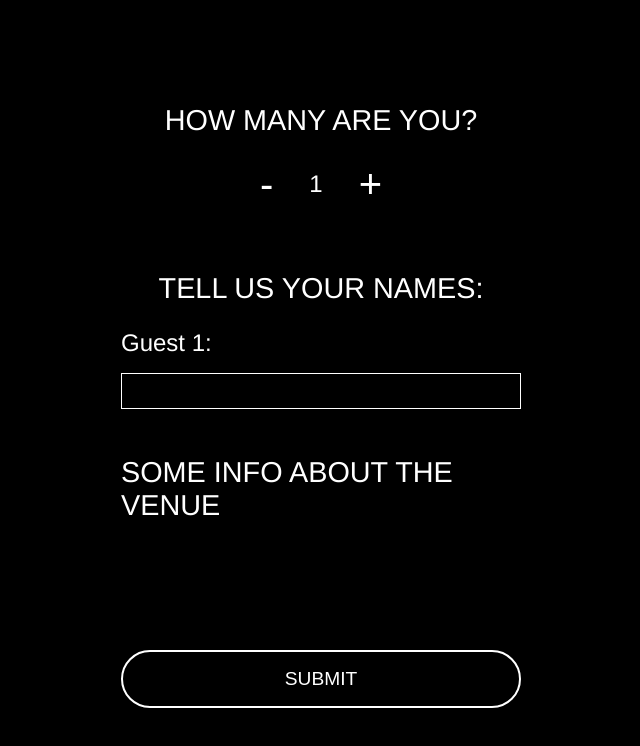
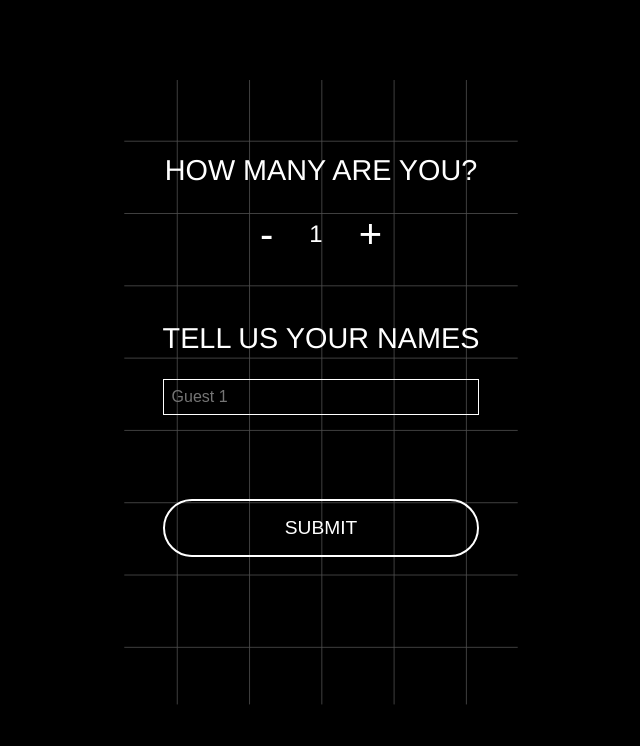
Before and after one commit to leolanzinger/stanzinger.rsvp, a React (Create React App) app: page /rsvp in a window 1280 px wide. Shown: the top 746 px of the page, without its empty margins (319-959 px from the left). Built offline with nearby package versions, Linux system fonts and the light colour scheme.

Commit message:
fixed build 5

```diff
--- a/src/Home.js
+++ b/src/Home.js
@@ -1,15 +1,21 @@
 import React from 'react';
 import { useNavigate } from 'react-router-dom';
 import logo from './assets/stanzinger.svg'; // Adjust the path as needed
+import bg from './assets/bg_landscape.svg'; // Adjust the path as needed
 
 function Home() {
   const navigate = useNavigate();
 
   return (
     <div style={{ textAlign: 'center', marginTop: '50px' }}>
+        <img src={bg} alt="Background" style={styles.bg} />
         <img src={logo} alt="Logo" style={styles.logo} />
       <h2>14.09.2024</h2>
       <button className="RSVP" onClick={() => navigate('/rsvp')}>RSVP</button>
+      <div style={styles.topLeft}>AME x LEO</div>
+      <div style={styles.topRight}>18:00 - 24:00</div>
+      <div style={styles.bottomLeft}>NELLA BELJAN GALLERY</div>
+      <div style={styles.bottomRight}>LEIPZIGER STR. 60/61</div>
     </div>
   );
 }
@@ -21,6 +27,35 @@ const styles = {
       height: 'auto',
       marginBottom: '20px', // Space between logo and title
     },
+    topLeft: {
+      position: 'absolute',
+      left: '16px',
+      top: '16px'
+    },
+    topRight: {
+      position: 'absolute',
+      right: '16px',
+      top: '16px'
+    },
+    bottomLeft: {
+      position: 'absolute',
+      left: '16px',
+      bottom: '16px'
+    },
+    bottomRight: {
+      position: 'absolute',
+      right: '16px',
+      bottom: '16px'
+    },
+    bg: {
+      position: 'absolute',
+      marginLeft: '-400px',
+      left: '50%',
+      width: '800px',
+      top: '15%',
+      opacity: '30%',
+      zIndex: '-1'
+    }
 }
 
 export default Home;
--- a/src/RSVPForm.js
+++ b/src/RSVPForm.js
@@ -1,16 +1,21 @@
 import React, { useState } from 'react';
 import { useNavigate } from 'react-router-dom';
+import bg from './assets/bg_portrait.svg'; // Adjust the path as needed
 
 function RSVPForm() {
   const [guestCount, setGuestCount] = useState(1);
   const [guestNames, setGuestNames] = useState(['']);
+  const [submitText, setSubmitText] = useState(['SUBMIT']);
   const navigate = useNavigate(); // Hook for navigation
 
   const handleIncrement = () => {
     setGuestCount(prevCount => {
-      const newCount = prevCount + 1;
-      setGuestNames(Array(newCount).fill(''));
-      return newCount;
+      if (prevCount < 4) {
+        const newCount = prevCount + 1;
+        setGuestNames(Array(newCount).fill(''));
+        return newCount;
+      }
+      return prevCount;
     });
   };
 
@@ -33,6 +38,8 @@ function RSVPForm() {
 
   const handleSubmit = async (e) => {
     e.preventDefault();
+
+    setSubmitText("SUBMITTING...");
 
     const url = 'https://sheetdb.io/api/v1/cztz4ochk7edw'; // Replace with your actual SheetDB API URL
     const apiKey = 'mjz7yuypb8gu44juhqa1hzkg2ui9zvl761g8igg1'; // Replace with your actual API key from SheetDB
@@ -57,35 +64,38 @@ function RSVPForm() {
       });
 
       if (response.ok) {
-        alert('RSVP Submitted!');
+        // alert('RSVP Submitted!');
         navigate('/confirmation'); // Redirect to confirmation page
       } else {
         const error = await response.json();
         alert('There was an error submitting your RSVP.');
         console.error('Error:', error);
+        submitText = "SUBMIT";
       }
     } catch (error) {
       alert('Error submitting RSVP. Please try again.');
       console.error('Fetch error:', error);
+      submitText = "SUBMIT";
     }
   };
 
   return (
     <div style={styles.container}>
+      <img src={bg} alt="Background" style={styles.bg} />
       <h2>HOW MANY ARE YOU?</h2>
       <div style={styles.guestSelector}>
         <button onClick={handleDecrement} style={styles.stepButton}>-</button>
         <span style={styles.count}>{guestCount}</span>
         <button onClick={handleIncrement} style={styles.stepButton}>+</button>
       </div>
-      <h2>TELL US YOUR NAMES:</h2>
+      <h2>TELL US YOUR NAMES</h2>
       <form onSubmit={handleSubmit} style={styles.form}>
         {guestNames.map((_, index) => (
           <div key={index} style={styles.inputGroup}>
             <label>
-              Guest {index + 1}:
               <input
                 type="text"
+                placeholder={`Guest ` + (index + 1)}
                 value={guestNames[index]}
                 onChange={(e) => handleGuestNameChange(index, e.target.value)}
                 required
@@ -94,8 +104,7 @@ function RSVPForm() {
             </label>
           </div>
         ))}
-        <h2>SOME INFO ABOUT THE VENUE</h2>
-        <button className="RSVP" type="submit" style={styles.submitButton}>SUBMIT</button>
+        <button className="RSVP" type="submit" style={styles.submitButton}>{submitText}</button>
       </form>
     </div>
   );
@@ -108,7 +117,8 @@ const styles = {
       justifyContent: 'flex-start',
       alignItems: 'center',
       height: '100vh', // Full viewport height
-      paddingTop: '160px'
+      paddingTop: '260px',
+      zIndex: '99'
     },
     guestSelector: {
       display: 'flex',
@@ -142,7 +152,6 @@ const styles = {
     input: {
       padding: '8px',
       fontSize: '16px',
-      marginTop: '16px',
       width: '100%',
       boxSizing: 'border-box',
       backgroundColor: 'transparent',
@@ -150,8 +159,17 @@ const styles = {
       border: "1px solid #fff"
     },
     submitButton: {
-        marginTop: '80px',
+        marginTop: '60px',
         width: 'auto'
+    },
+    bg: {
+      position: 'absolute',
+      marginLeft: '-200px',
+      left: '50%',
+      width: '400px',
+      top: '80px',
+      opacity: '30%',
+      zIndex: '-1'
     }
   };
 
--- a/src/index.css
+++ b/src/index.css
@@ -49,12 +49,14 @@ h1 {
   font-size: 2em;
   font-weight: 500;
   text-transform: uppercase;
+  text-align: center;
 }
 
 h2 {
   font-size: 1.8em;
   font-weight: 500;
   text-transform: uppercase;
+  text-align: center;
 }
 
 label {
```
Also changed, not shown: src/assets/bg_landscape.svg (added), src/assets/bg_portrait.svg (added).
